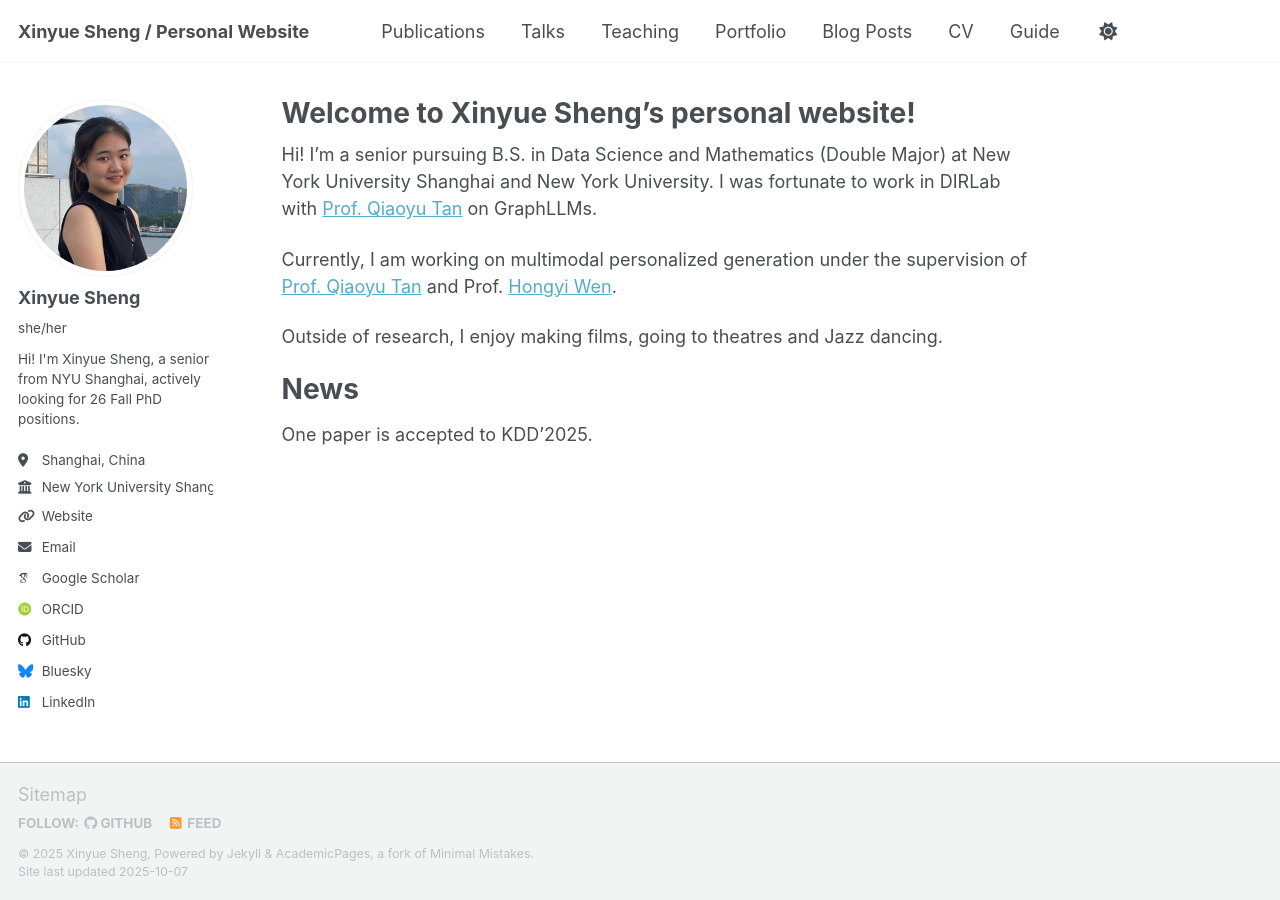
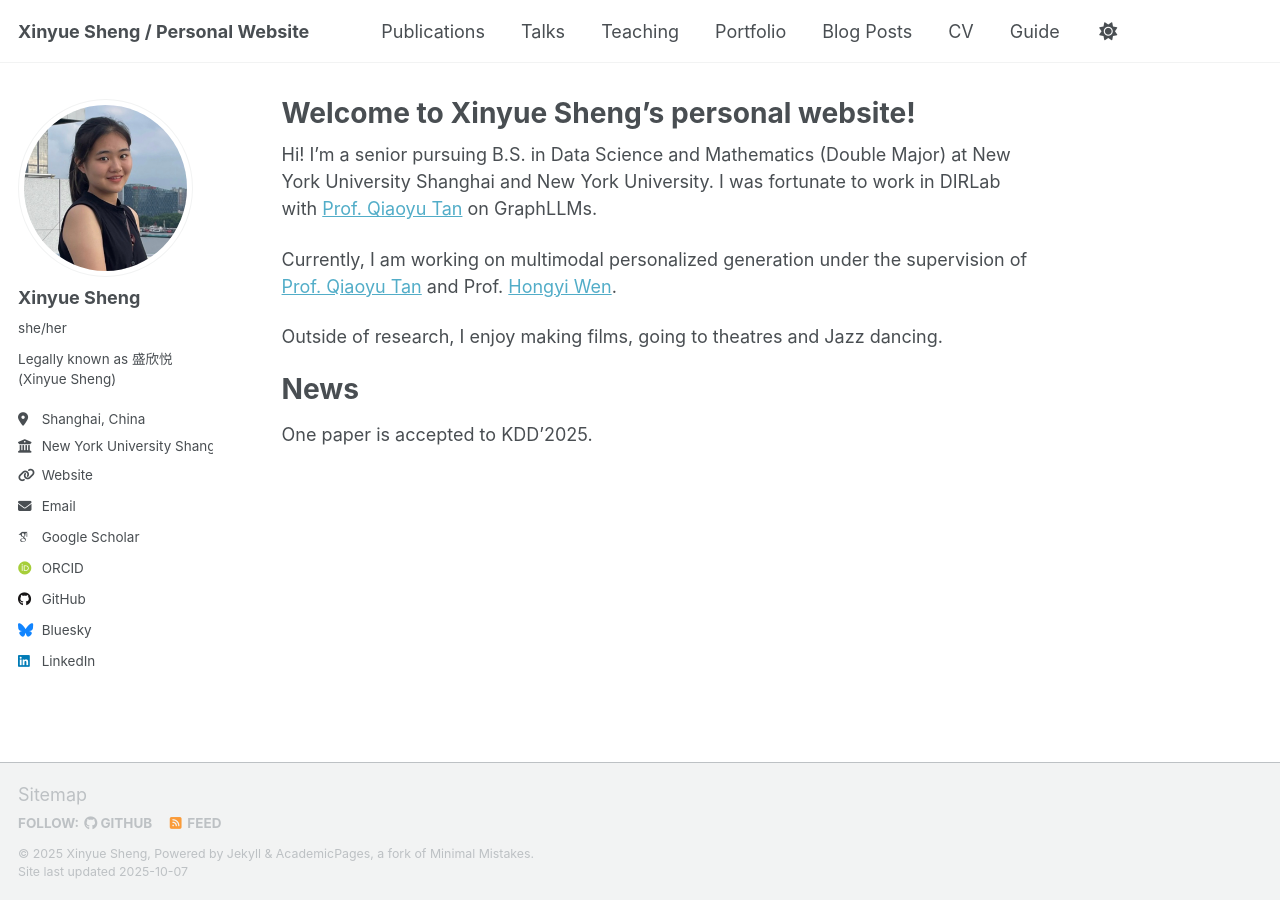
Before and after one commit to Xinyue-Sheng/Xinyue-Sheng.github.io, a Jekyll site: the page built from _pages/about.md, in a window 1280 px wide. Built offline with Jekyll 4.4.1, drawn with Linux system fonts in a browser that asks for light colours; some web fonts are replaced; a script that is not in the unit is left out.

Commit message:
Update _config.yml

```diff
--- a/_config.yml
+++ b/_config.yml
@@ -26,7 +26,7 @@ author:
   avatar           : "profile.png"
   name             : "Xinyue Sheng"
   pronouns         : "she/her"
-  bio              : "Hi! I'm Xinyue Sheng, a senior from NYU Shanghai, actively looking for 26 Fall PhD positions."
+  bio              : "Legally known as 盛欣悦 (Xinyue Sheng)"
   location         : "Shanghai, China"
   employer         : "New York University Shanghai"
   uri              : "https://Xinyue-Sheng.github.io"
```
